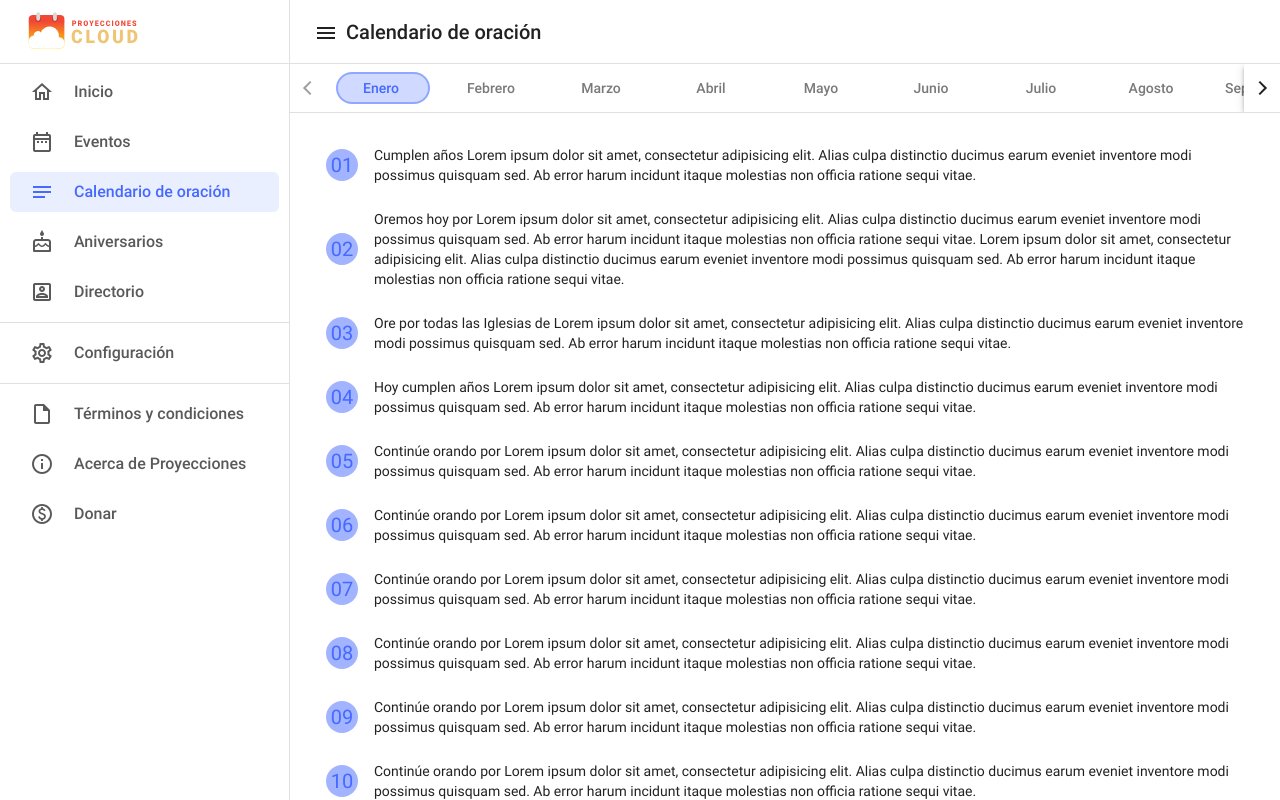
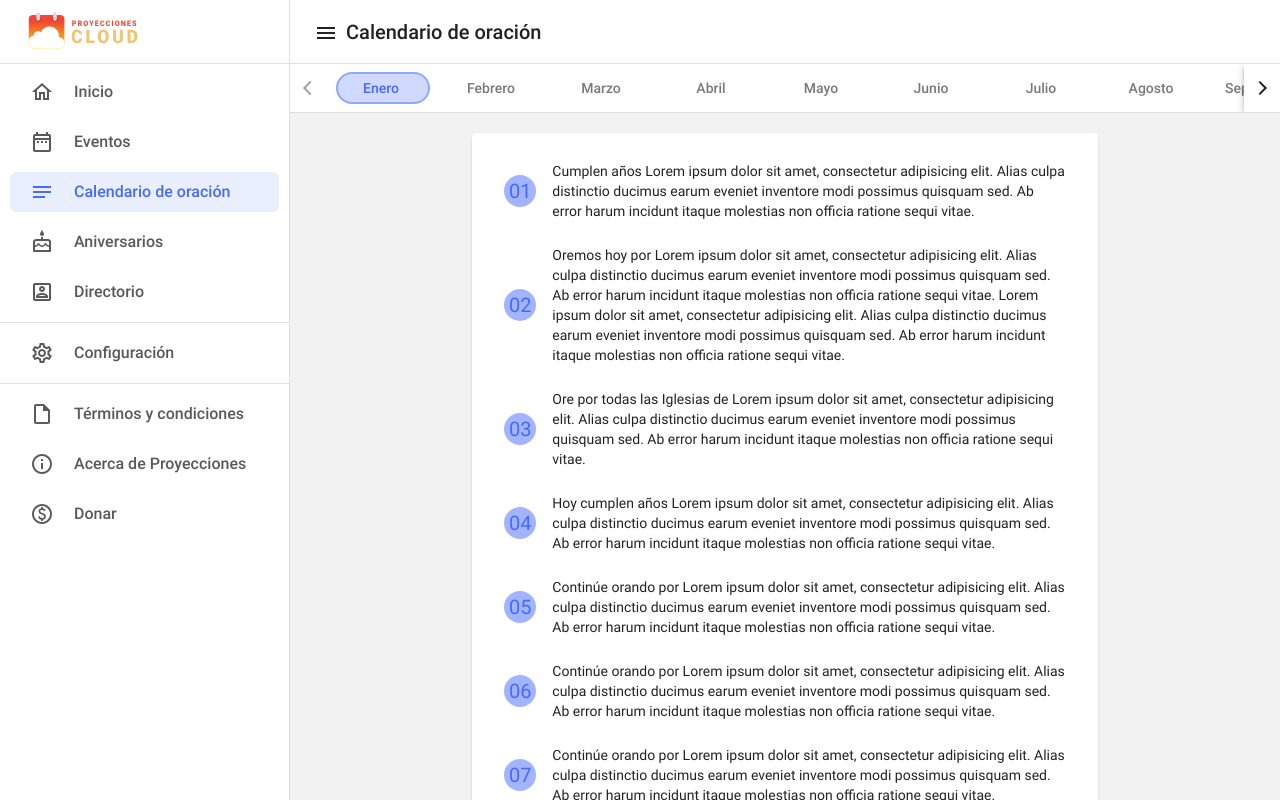
Before and after one commit to liosvel-medina/ProyeccionesWeb, an Angular app: page /praying-calendar in a window 1280 px wide. Built offline with nearby package versions, Linux system fonts and the light colour scheme.

Commit message:
customize anniversaries.component and praying-calendar.component

```diff
--- a/src/app/core/anniversaries/anniversaries.component.css
+++ b/src/app/core/anniversaries/anniversaries.component.css
@@ -1,6 +1,11 @@
 .content-area {
   overflow-x: hidden;
   height: 100%;
+  background-color: rgba(0, 0, 0, 0.05);
+}
+
+::ng-deep .mat-tab-header {
+  background-color: #ffffff;
 }
 
 ::ng-deep .mat-tab-label {
--- a/src/app/core/anniversaries/anniversaries.component.html
+++ b/src/app/core/anniversaries/anniversaries.component.html
@@ -4,6 +4,12 @@
 
       <mat-tab-group dynamicHeight>
         <mat-tab *ngFor="let month of months" label="{{month.name}}">
+
+          <div class="row">
+            <div class="col-12 offset-0 col-md-8 offset-md-2 col-lg-6 offset-lg-3">
+
+              <mat-card>
+                <mat-card-content *ngIf="month.anniversaries.length!=0">
 
                   <div class="anniversary-item" *ngFor="let anniversary of month.anniversaries">
                     <div class="anniversary-day">
@@ -19,6 +25,16 @@
                     </div>
                   </div>
 
+                </mat-card-content>
+
+                <mat-card-content *ngIf="month.anniversaries.length==0" class="text-center">
+                  <h2>No hay aniversarios este mes</h2>
+                </mat-card-content>
+              </mat-card>
+
+            </div>
+          </div>
+
         </mat-tab>
       </mat-tab-group>
 
--- a/src/app/core/praying-calendar/praying-calendar.component.css
+++ b/src/app/core/praying-calendar/praying-calendar.component.css
@@ -1,6 +1,11 @@
 .content-area {
   overflow-x: hidden;
   height: 100%;
+  background-color: rgba(0, 0, 0, 0.05);
+}
+
+::ng-deep .mat-tab-header {
+  background-color: #ffffff;
 }
 
 ::ng-deep .mat-tab-label {
--- a/src/app/core/praying-calendar/praying-calendar.component.html
+++ b/src/app/core/praying-calendar/praying-calendar.component.html
@@ -5,12 +5,28 @@
       <mat-tab-group dynamicHeight>
         <mat-tab *ngFor="let month of months" label="{{month.name}}">
 
+          <div class="row">
+            <div class="col-12 offset-0 col-lg-8 offset-lg-2">
+
+              <mat-card>
+                <mat-card-content *ngIf="month.motives.length!=0">
+
                   <div class="praying-calendar-item" *ngFor="let motive of month.motives">
                     <div class="motive-day">
                       {{motive.number}}
                     </div>
                     <div class="motive-description">
                       {{motive.motive}}
+                    </div>
+                  </div>
+
+                </mat-card-content>
+
+                <mat-card-content *ngIf="month.motives.length==0" class="text-center">
+                  <h2>No hay motivos de oración este mes</h2>
+                </mat-card-content>
+              </mat-card>
+
             </div>
           </div>
 
```
Lines whose indentation alone changed are shown as unchanged.
